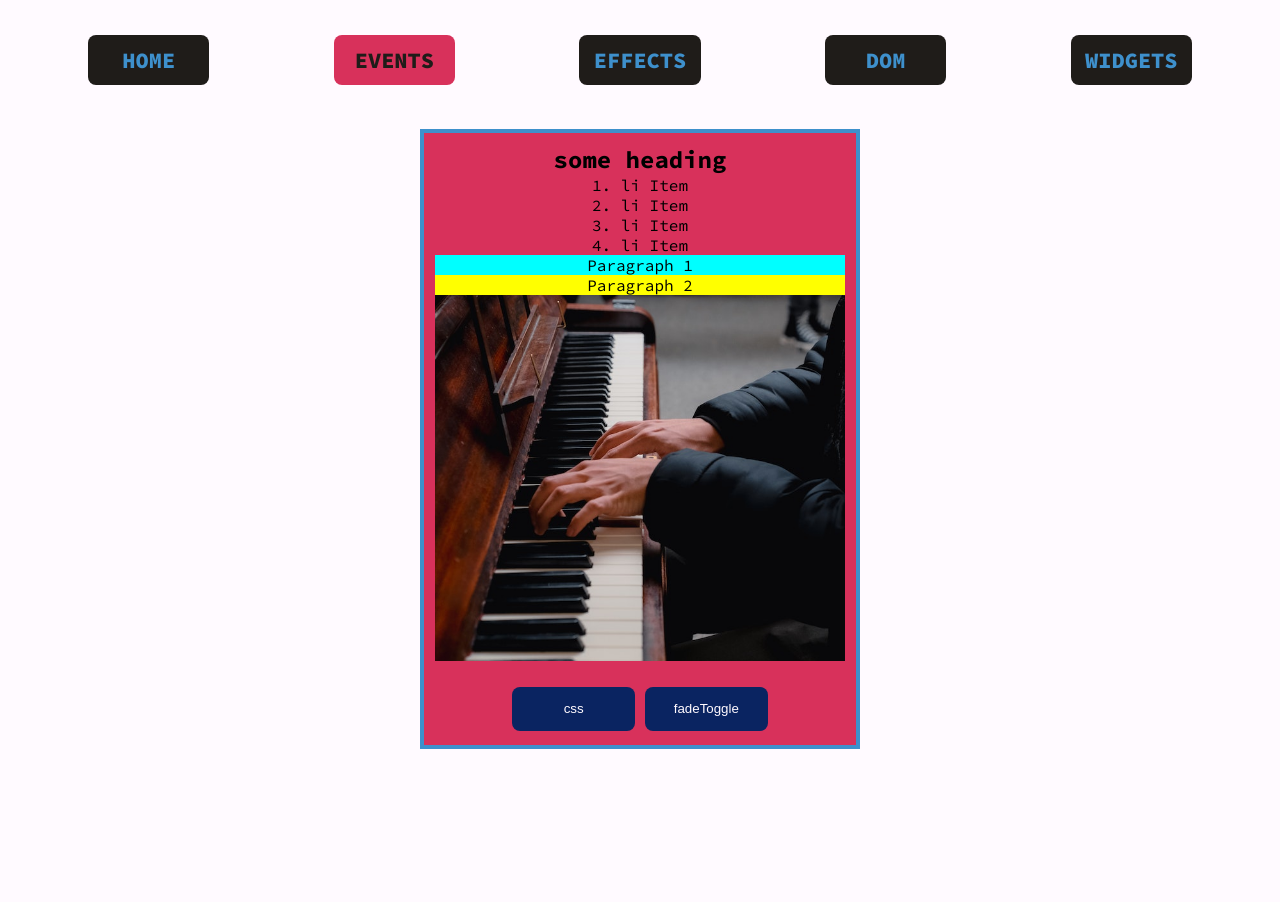
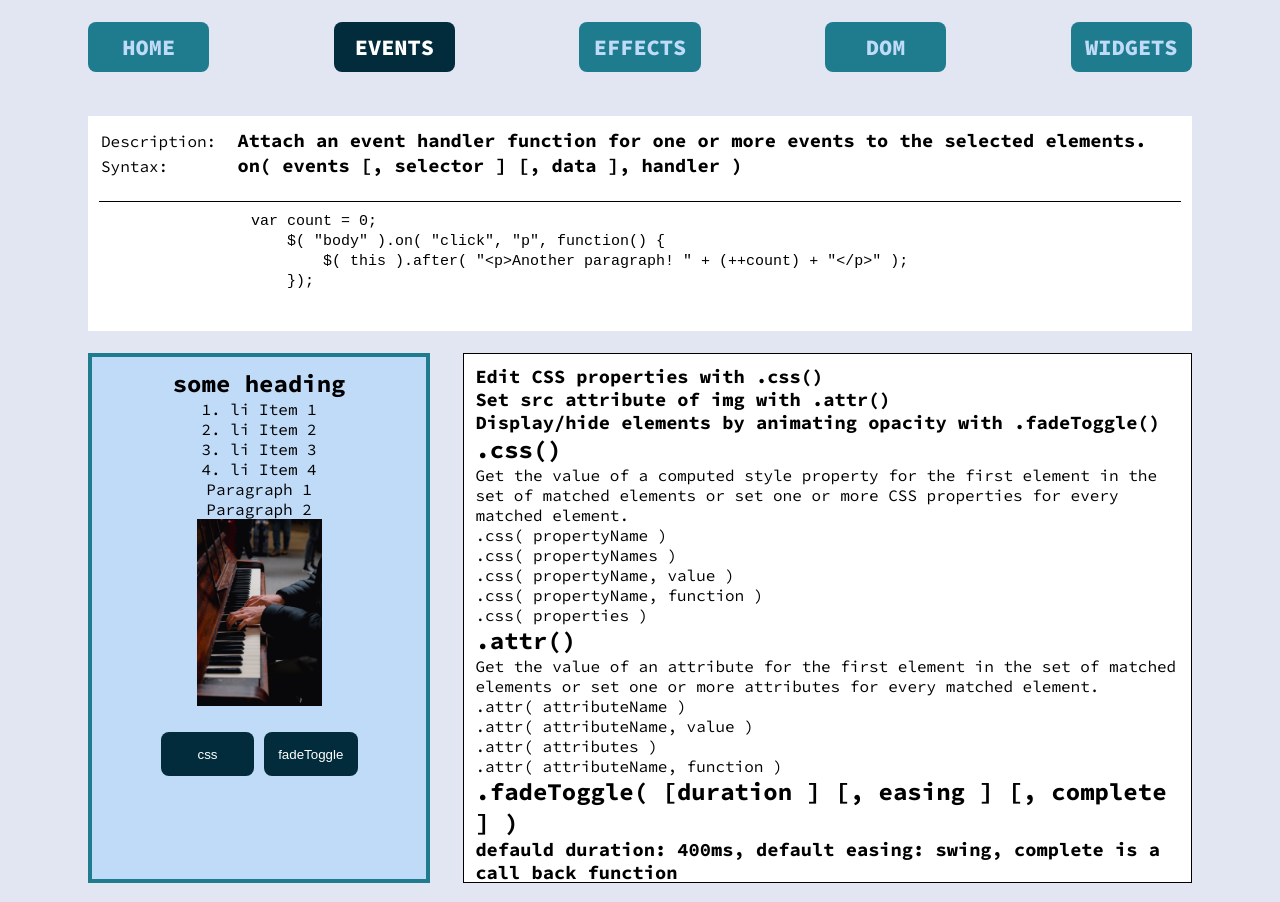
Before and after one commit to karalkal/jQuery_Demo, a plain HTML site: page events.html in a window 1280 px wide. Before the commit the page ends 800 px from the top, so only its background shows below. Drawn offline with Linux system fonts and the light colour scheme.

Commit message:
improved styling, exercise 1 completed

```diff
--- a/events.html
+++ b/events.html
@@ -29,21 +29,85 @@
         </ul>
     </nav>
     <main>
-        <div class="canvas" id="canvas--events">
-            <h2>some heading</h2>
-            <ol id="events-list">
-                <li>li Item</li>
-                <li>li Item</li>
-                <li>li Item</li>
-                <li>li Item</li>
-            </ol>
-            <p style="background-color: aqua;">Paragraph 1</p>
-            <p style="background-color: yellow">Paragraph 2</p>
-            <img src="img/pexels-mathias-reding-16124576.jpg" alt="piano">
+        <aside>
+            <table>
+                <tr>
+                    <td>
+                        <p>Description:&nbsp;&nbsp;</p>
+                    </td>
+                    <td>
+                        <h3>Attach an event handler function for one or more events to
+                            the selected elements. </h3>
+                    </td>
+                </tr>
+                <tr>
+                    <td>
+                    <p>Syntax:&nbsp;&nbsp;</p>
+                    </td>
+                    <td>
+                    <h3>on( events [, selector ] [, data ], handler ) </h3>
+                    </td>
+                </tr>
+            </table>
+            <div class="code">
+                <code>                var count = 0;
+                    $( "body" ).on( "click", "p", function() {
+                        $( this ).after( "&lt;p>Another paragraph! " + (++count) + "&lt;/p>" );
+                    });</code>
+            </div>
+        </aside>
+        <section>
+            <div class="demo-container">
+                <h2>some heading</h2>
+                <ol id="events-list">
+                    <li>li Item 1</li>
+                    <li>li Item 2</li>
+                    <li>li Item 3</li>
+                    <li>li Item 4</li>
+                </ol>
+                <p>Paragraph 1</p>
+                <p>Paragraph 2</p>
+                <img src="img/demo-images/pexels-mathias-reding-16124576.jpg" alt="piano" class="demo--img">
+                <div class="buttons-panel">
+                    <button id="change-css-btn" class="action-buttons">css</button>
+                    <button id="toggle-fade-btn" class="action-buttons">fadeToggle</button>
+                </div>
+            </div>
 
-            <button id="change-css-btn" class="action-buttons">css</button>
-            <button id="toggle-fade-btn" class="action-buttons">fadeToggle</button>
-        </div>
+            <div class="info-container">
+                <div id="info1">
+                    <h3>Edit CSS properties with .css()</h3>
+                    <h3>Set src attribute of img with .attr()</h3>
+                    <h3>Display/hide elements by animating opacity with .fadeToggle()</h3>
+                    <h1>.css() </h1>
+                    <p> Get the value of a computed style property for the first element in the set of matched elements
+                        or set one or more CSS properties for every matched element. </p>
+                    <p> .css( propertyName ) </p>
+                    <p> .css( propertyNames ) </p>
+                    <p> .css( propertyName, value ) </p>
+                    <p> .css( propertyName, function ) </p>
+                    <p> .css( properties ) </p>
+
+                    <h1>.attr() </h1>
+                    <p>Get the value of an attribute for the first element in the set of matched elements or set one or
+                        more
+                        attributes for every matched element. </p>
+                    <p> .attr( attributeName ) </p>
+                    <p> .attr( attributeName, value )
+                    <p> .attr( attributes ) </p>
+                    <p> .attr( attributeName, function ) </p>
+
+                    <h1> .fadeToggle( [duration ] [, easing ] [, complete ] )</h1>
+                    <h3>defauld duration: 400ms,  default easing: swing, complete is a call back function</h3>
+
+
+                </div>
+            </div>
+        </section>
+
+        <section>
+        </section>
+
     </main>
 </body>
 
--- a/src/events.js
+++ b/src/events.js
@@ -1,27 +1,51 @@
 $("document").ready(() => {
-    // as soon as page loads change styling of selected menu item
-    $("#btn1").css("background-color", "var(--cerise)");
-    $("#btn1>a").css("color", "var(--eerie-black)");
+    // as soon as page loads change styling of current page menu item
+    $("#btn1").css("background-color", "var(--gunmetal)");
+    $("#btn1>a").css("color", "white");
 
-    // change style and img src
+    // change style and img src attribite
     $("#change-css-btn").click(() => {
-        $("#canvas--events").css({
-            "background-color": "var(--celestial-blue",
-            border: "8px dotted var(--cerise)"
+        // click is deprecated, use on("click", function () {...} - see fadeToggle below
+        // .on( events [, selector ] [, data ], handler )
+
+        // add as object with key-value pairs.
+        $(".demo-container").css({
+            "background-color": "var(--teal",
+            border: "8px dotted black"
         });
-        $("li:even, h2").css("font-style", "italic");
-        $("li:odd").css("font-weight", "bold");
-        $("p").css("background-color", "white")
-        $("img").attr("src", "img/pexels-beyzaa-yurtkuran-16130228.jpg")
+
+        // select multiple with comma
+        $("ol>li:even, .demo-container>h2").css("font-style", "italic");
+        $("ol>li:odd").css("font-weight", "bold");
+
+        // note different approaches for applying styling to p
+        $(".demo-container p:first").css("background-color", "yellow")
+        $(".demo-container p").eq(1).attr("style", "background-color: aqua;")
+
+        // replace value of src attribute of img
+        $(".demo-container>img").attr("src", "img/demo-images/pexels-beyzaa-yurtkuran-16130228.jpg")
+
+        // Render image in info container instead of text
+        const image1 = $('<img src="img/code-images/01-css.png" alt="jQuery code" id="info1">');
+        $("#info1").replaceWith((image1))
     })
 
     // fadeToggle
-    $("#toggle-fade-btn").click(() => {
+    $("#toggle-fade-btn").on("click", () => {
+        // .on( "click" [, optional eventData ], handler )
+        // eventData - An object containing data that will be passed to the event handler.
+
         $("p").fadeToggle()
+        const lastLiItem = $("li").eq($("li").length - 1)   // just for illustration - can use "li:last"
+        const secondLiItem = $("li:nth(5)")
+        // can use ("li:eq(5)") - deprecated OR as above - const secondLiItem = $("li").eq(5)
 
+        // Note that both fade methods run simultaneously
+        lastLiItem.fadeToggle(4000)
+        secondLiItem.fadeToggle(2000)
+
+        const image2 = $('<img src="img/code-images/02-fadeToggle.png" alt="jQuery code" id="info1">');
+        $("#info1").replaceWith((image2))
     })
-
-
-
 }
 )
--- a/style.css
+++ b/style.css
@@ -1,17 +1,15 @@
 :root {
     /* CSS HEX */
-    --royal-blue-traditional: #0a2463ff;
-    --celestial-blue: #3e92ccff;
-    --ghost-white: #fffaffff;
-    --cerise: #d8315bff;
-    --eerie-black: #1e1b18ff;
+    --gunmetal: #022b3aff;
+    --teal: #1f7a8cff;
+    --columbia-blue: #bfdbf7ff;
+    --lavender-web: #e1e5f2ff;
 
     /* CSS HSL */
-    --royal-blue-traditional: hsla(222, 82%, 21%, 1);
-    --celestial-blue: hsla(205, 58%, 52%, 1);
-    --ghost-white: hsla(300, 100%, 99%, 1);
-    --cerise: hsla(345, 68%, 52%, 1);
-    --eerie-black: hsla(30, 11%, 11%, 1);
+    --gunmetal: hsla(196, 93%, 12%, 1);
+    --teal: hsla(190, 64%, 34%, 1);
+    --columbia-blue: hsla(210, 78%, 86%, 1);
+    --lavender-web: hsla(226, 40%, 92%, 1);
 }
 
 html {
@@ -27,14 +25,16 @@ html {
 }
 
 body {
-    background-color: var(--ghost-white);
-    margin: 35px 88px;
+    background-color: var(--lavender-web);
+    margin: 0 88px;
     font-family: 'Source Code Pro', monospace;
 }
 
 #nav-menu {
     display: flex;
     justify-content: space-between;
+    height: 12%;
+    margin-top: 22px;
 }
 
 #nav-menu>li {
@@ -43,15 +43,11 @@ body {
     border-radius: 8px;
     border: none;
     margin: 0 29px;
-    background-color: var(--eerie-black);
+    background-color: var(--teal);
     justify-content: center;
     /* center text in span items inside */
 }
 
-ul {
-    margin: 0;
-    padding: 0;
-}
 
 #nav-menu>li:first-child {
     margin-left: 0;
@@ -62,7 +58,7 @@ ul {
 }
 
 #nav-menu>li>a {
-    color: var(--celestial-blue);
+    color: var(--columbia-blue);
     font-weight: 800;
     font-size: 22px;
     padding: 11px;
@@ -70,29 +66,67 @@ ul {
     text-decoration: none;
 }
 
-main {
-    margin-top: 44px;
-}
-
-
 p.about {
-    color: var(--royal-blue-traditional);
+    color: var(--gunmetal);
     font-size: 22px;
     text-align: justify;
 }
 
 ol#events-list>li {
     list-style: decimal inside;
-    /* to prevent the numbers going outside div */
+    /* to prevent the numbers going outside div when li items aligned centrally*/
 }
 
-.canvas {
+aside {
+    margin-top: 44px;
+    display: table;
+    width: 100%;
+    background-color: white;
+    padding: 11px;
+}
 
-    margin: 0 auto;
-    border: 4px solid var(--celestial-blue);
+aside>div.code {
+    padding: 8px;
+    border-top: 1px solid black;
+    font-size: 15px;
+    margin: 22px 0;
+    background-color: white;
+}
+
+div.code>code {
+    white-space: pre-wrap;
+}
+
+section {
+    margin: 22px 0;
+    display: flex;
+    justify-content: space-between;
+    height: 530px;
+}
+
+.demo-container {
+    width: 31%;
+    padding: 11px;
+    border: 4px solid var(--teal);
     text-align: center;
     padding: 11px;
-    background-color: var(--cerise);
+    background-color: var(--columbia-blue);
+}
+
+.info-container {
+    width: 66%;
+    padding: 11px;
+    background-color: white;
+    border: 1px solid black;
+    display: flex;
+    flex-direction: column;
+    justify-content: space-around;
+}
+
+.info-container>img {
+    object-fit: fill;
+    width: 100%;
+    height: 100%;
 }
 
 .action-buttons {
@@ -101,19 +135,12 @@ ol#events-list>li {
     height: 44px;
     border-radius: 8px;
     border: none;
-    background-color: var(--royal-blue-traditional);
-    color: var(--ghost-white);
+    background-color: var(--gunmetal);
+    color: white;
     text-align: center;
 }
 
-
-#canvas--events {
-    width: 440px;
-    height: 620px;
+.demo--img {
+    width: 40%;
+    object-fit: cover;
 }
-
-#canvas--events>img {
-    width: 100%;
-    height: 62%;
-    object-fit:cover;
-}
```
Also changed, not shown: index.html (+2 -1 lines), img/code-images/01-css.png (added), img/code-images/02-fadeToggle.png (added), img/demo-images/pexels-beyzaa-yurtkuran-16130228.jpg (renamed from img/pexels-beyzaa-yurtkuran-16130228.jpg), img/demo-images/pexels-mathias-reding-16124576.jpg (renamed from img/pexels-mathias-reding-16124576.jpg).
